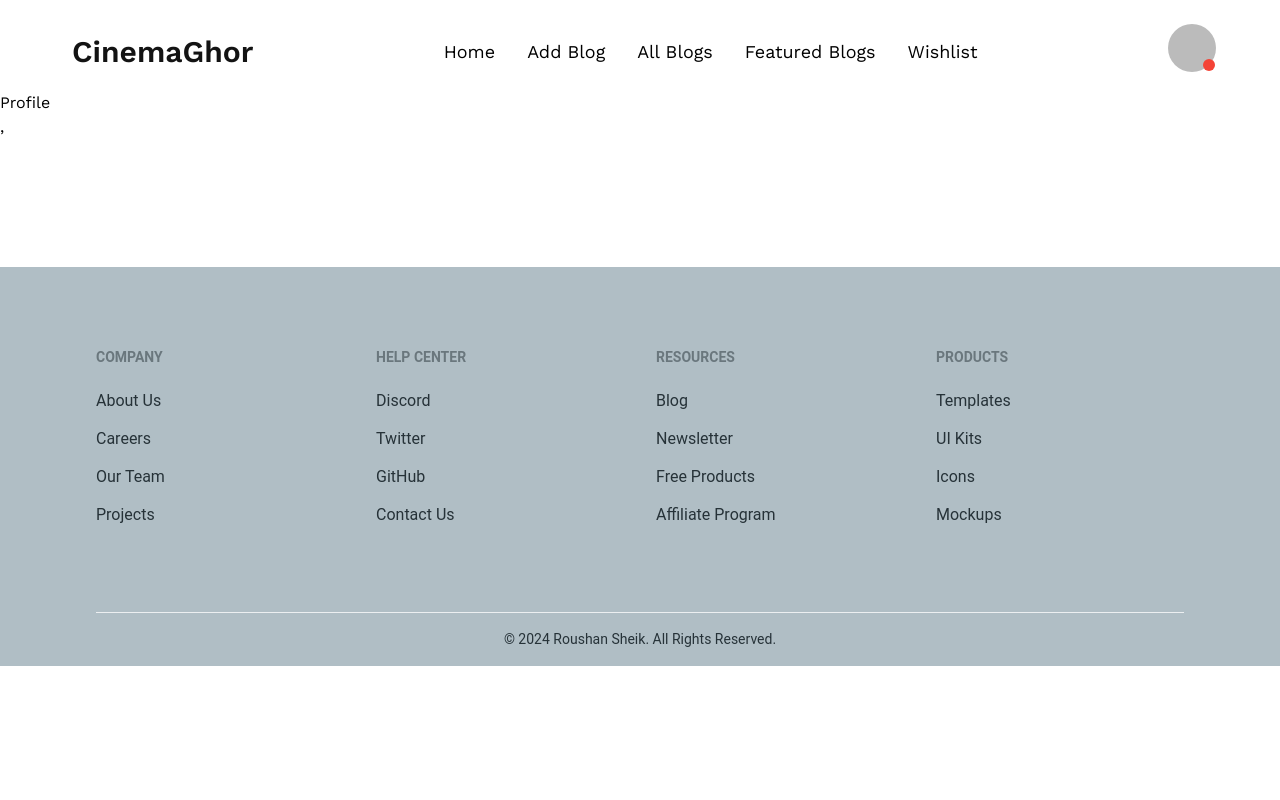
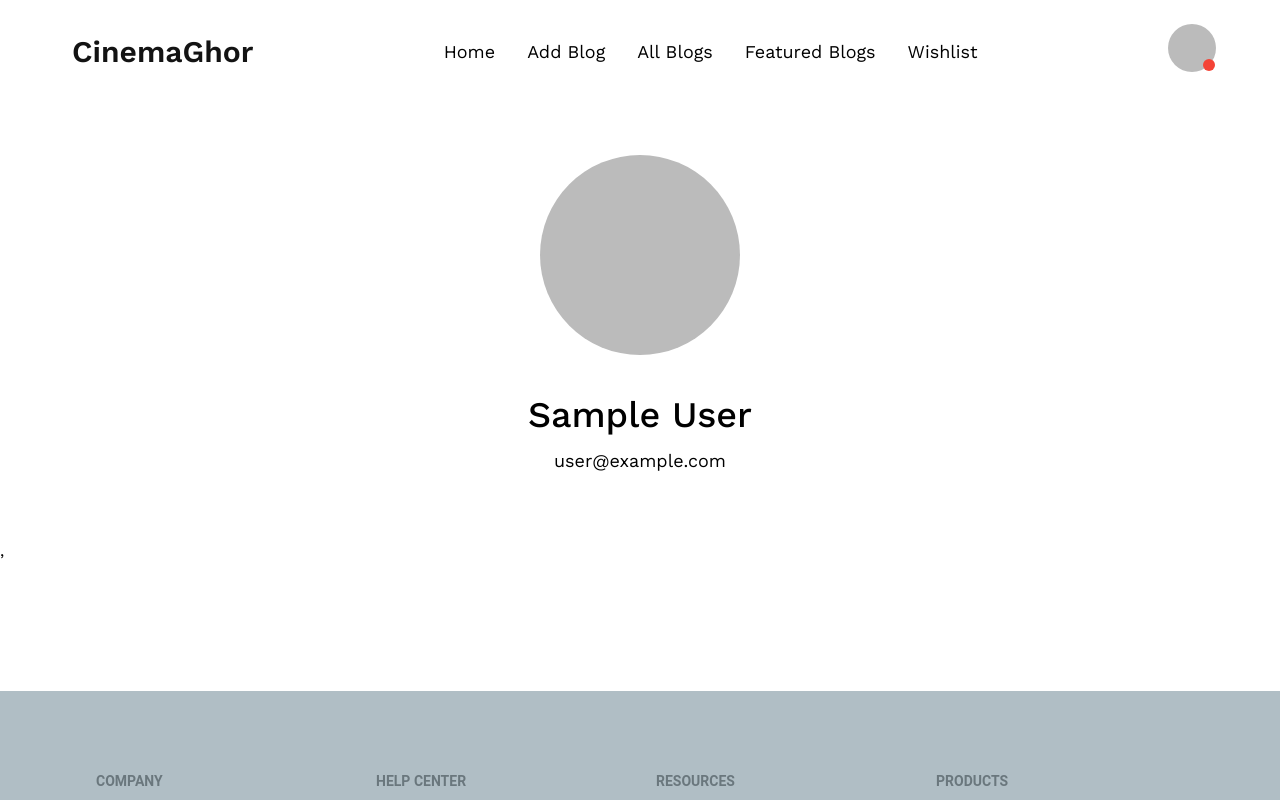
Before and after one commit to roushan-sheik/cinema-ghor-client-side, a React (Vite) app: page /profile in a window 1280 px wide. Shown: the top 800 px of the page. Built offline with nearby package versions, Linux system fonts and the light colour scheme; no server answers; sample sign-in values are in the browser's storage.

Commit message:
profile page updated

```diff
--- a/src/pages/profile/Profile.jsx
+++ b/src/pages/profile/Profile.jsx
@@ -1,7 +1,24 @@
-import React from "react";
+import { Helmet } from "react-helmet-async";
+import useUserContext from "../../hooks/useUserContext";
 
 const Profile = () => {
-  return <div>Profile</div>;
+  const { user } = useUserContext();
+  return (
+    <div className="max-w-6xl mx-auto ">
+      <Helmet>
+        <title>Your - Profile</title>
+      </Helmet>
+      <div className="flex flex-col items-center my-16">
+        <img
+          className="rounded-full h-[200px]"
+          src={user?.photoURL || "https://i.ibb.co/6JyZF0K/user.png"}
+          alt="pic"
+        />
+        <h2 className="mt-10 font-medium text-4xl">{user?.displayName}</h2>
+        <p className="text-lg mt-3">{user?.email}</p>
+      </div>
+    </div>
+  );
 };
 
 export default Profile;
```
